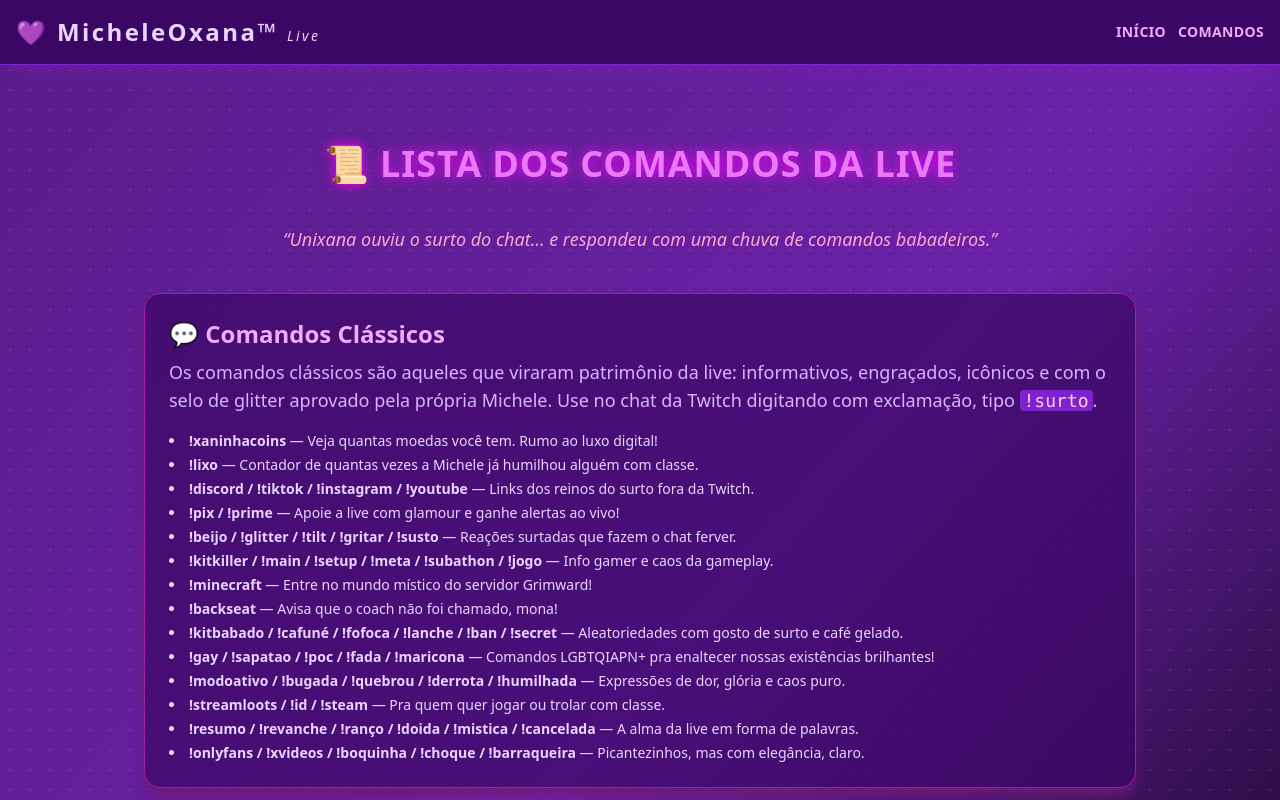
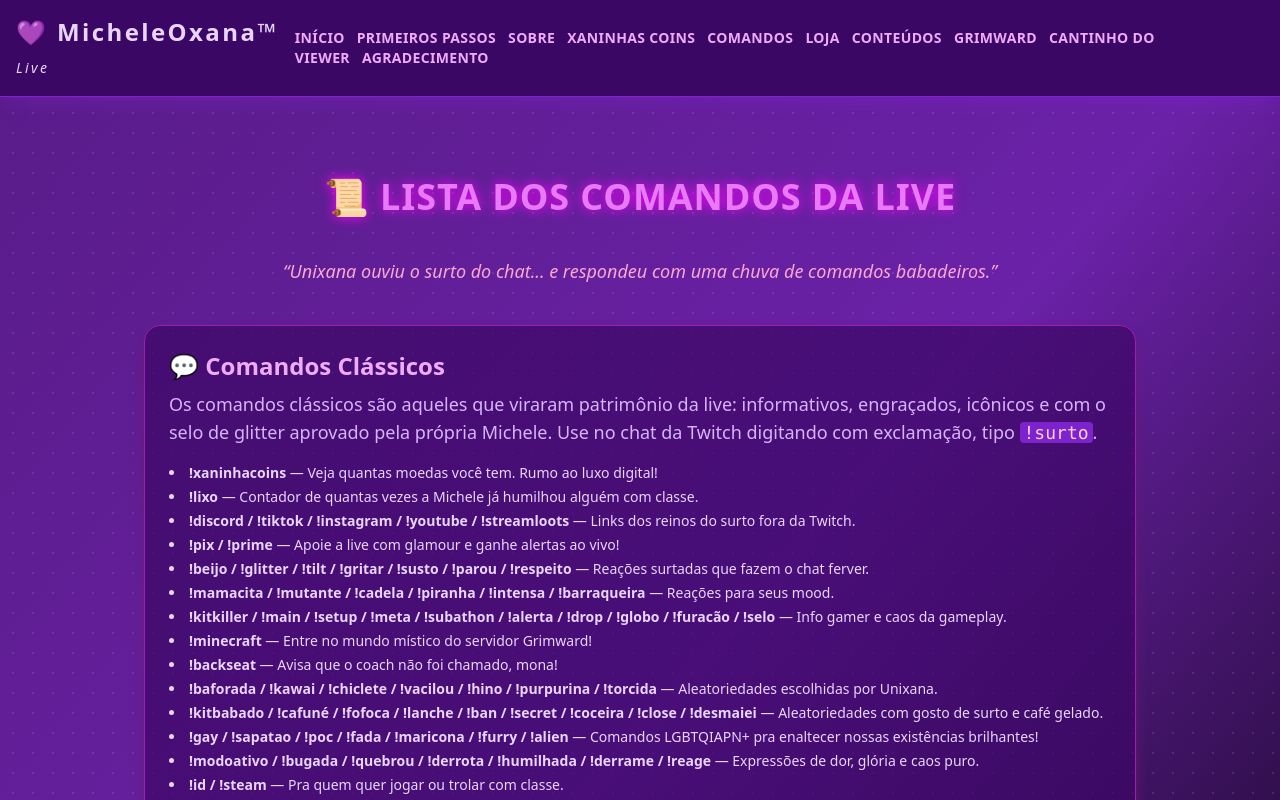
Before and after one commit to MicheleOxana/michele-site, a Next.js app: page /comandos in a window 1280 px wide. Shown: the top 800 px of the page. Built offline with nearby package versions, Linux system fonts and the light colour scheme.

Commit message:
💬 Atualizei os comandos da Unixana com mais surto e purpurina

```diff
--- a/pages/comandos.tsx
+++ b/pages/comandos.tsx
@@ -9,8 +9,16 @@ export default function Comandos() {
       <header className="z-10 bg-purple-950 text-purple-200 p-4 flex items-center justify-between shadow-lg shadow-purple-700/30 border-b border-purple-700">
         <h1 className="text-2xl font-bold tracking-widest">💜 MicheleOxana™ <span className="text-sm font-normal italic">Live</span></h1>
         <nav className="space-x-3 text-sm font-bold tracking-wide uppercase text-fuchsia-300">
-          <Link href="/"><a className="hover:text-white transition-shadow duration-300 shadow-fuchsia-500 hover:shadow-glow">Início</a></Link>
-          <Link href="/comandos"><a className="hover:text-white transition-shadow duration-300 shadow-fuchsia-500 hover:shadow-glow">Comandos</a></Link>
+          <Link href="/">Início</Link>
+          <Link href="/primeiros-passos">Primeiros Passos</Link>
+          <Link href="/sobre">Sobre</Link>
+          <Link href="/xaninhas-coins">Xaninhas Coins</Link>
+          <Link href="/comandos">Comandos</Link>
+          <Link href="/loja">Loja</Link>
+          <Link href="/conteudos">Conteúdos</Link>
+          <Link href="/grimward">Grimward</Link>
+          <Link href="/cantinho-do-viewer">Cantinho do Viewer</Link>
+          <Link href="/agradecimento">Agradecimento</Link>
         </nav>
       </header>
 
@@ -32,18 +40,20 @@ export default function Comandos() {
             <ul className="list-disc list-inside mt-4 space-y-1 text-sm">
               <li><strong>!xaninhacoins</strong> — Veja quantas moedas você tem. Rumo ao luxo digital!</li>
               <li><strong>!lixo</strong> — Contador de quantas vezes a Michele já humilhou alguém com classe.</li>
-              <li><strong>!discord / !tiktok / !instagram / !youtube</strong> — Links dos reinos do surto fora da Twitch.</li>
+              <li><strong>!discord / !tiktok / !instagram / !youtube / !streamloots</strong> — Links dos reinos do surto fora da Twitch.</li>
               <li><strong>!pix / !prime</strong> — Apoie a live com glamour e ganhe alertas ao vivo!</li>
-              <li><strong>!beijo / !glitter / !tilt / !gritar / !susto</strong> — Reações surtadas que fazem o chat ferver.</li>
-              <li><strong>!kitkiller / !main / !setup / !meta / !subathon / !jogo</strong> — Info gamer e caos da gameplay.</li>
+              <li><strong>!beijo / !glitter / !tilt / !gritar / !susto / !parou / !respeito</strong> — Reações surtadas que fazem o chat ferver.</li>
+              <li><strong>!mamacita / !mutante / !cadela / !piranha / !intensa / !barraqueira</strong> — Reações para seus mood.</li>
+              <li><strong>!kitkiller / !main / !setup / !meta / !subathon / !alerta / !drop / !globo / !furacão / !selo</strong> — Info gamer e caos da gameplay.</li>
               <li><strong>!minecraft</strong> — Entre no mundo místico do servidor Grimward!</li>
               <li><strong>!backseat</strong> — Avisa que o coach não foi chamado, mona!</li>
-              <li><strong>!kitbabado / !cafuné / !fofoca / !lanche / !ban / !secret</strong> — Aleatoriedades com gosto de surto e café gelado.</li>
-              <li><strong>!gay / !sapatao / !poc / !fada / !maricona</strong> — Comandos LGBTQIAPN+ pra enaltecer nossas existências brilhantes!</li>
-              <li><strong>!modoativo / !bugada / !quebrou / !derrota / !humilhada</strong> — Expressões de dor, glória e caos puro.</li>
-              <li><strong>!streamloots / !id / !steam</strong> — Pra quem quer jogar ou trolar com classe.</li>
-              <li><strong>!resumo / !revanche / !ranço / !doida / !mistica / !cancelada</strong> — A alma da live em forma de palavras.</li>
-              <li><strong>!onlyfans / !xvideos / !boquinha / !choque / !barraqueira</strong> — Picantezinhos, mas com elegância, claro.</li>
+              <li><strong>!baforada / !kawai / !chiclete / !vacilou / !hino / !purpurina / !torcida</strong> — Aleatoriedades escolhidas por Unixana.</li>
+              <li><strong>!kitbabado / !cafuné / !fofoca / !lanche / !ban / !secret / !coceira / !close / !desmaiei</strong> — Aleatoriedades com gosto de surto e café gelado.</li>
+              <li><strong>!gay / !sapatao / !poc / !fada / !maricona / !furry / !alien</strong> — Comandos LGBTQIAPN+ pra enaltecer nossas existências brilhantes!</li>
+              <li><strong>!modoativo / !bugada / !quebrou / !derrota / !humilhada / !derrame / !reage</strong> — Expressões de dor, glória e caos puro.</li>
+              <li><strong>!id / !steam</strong> — Pra quem quer jogar ou trolar com classe.</li>
+              <li><strong>!resumo / !revanche / !ranço / !doida / !mistica / !cancelada / !satan</strong> — A alma da live em forma de palavras.</li>
+              <li><strong>!onlyfans / !xvideos / !boquinha / !choque / </strong> — Picantezinhos, mas com elegância, claro.</li>
             </ul>
           </section>
 
```
